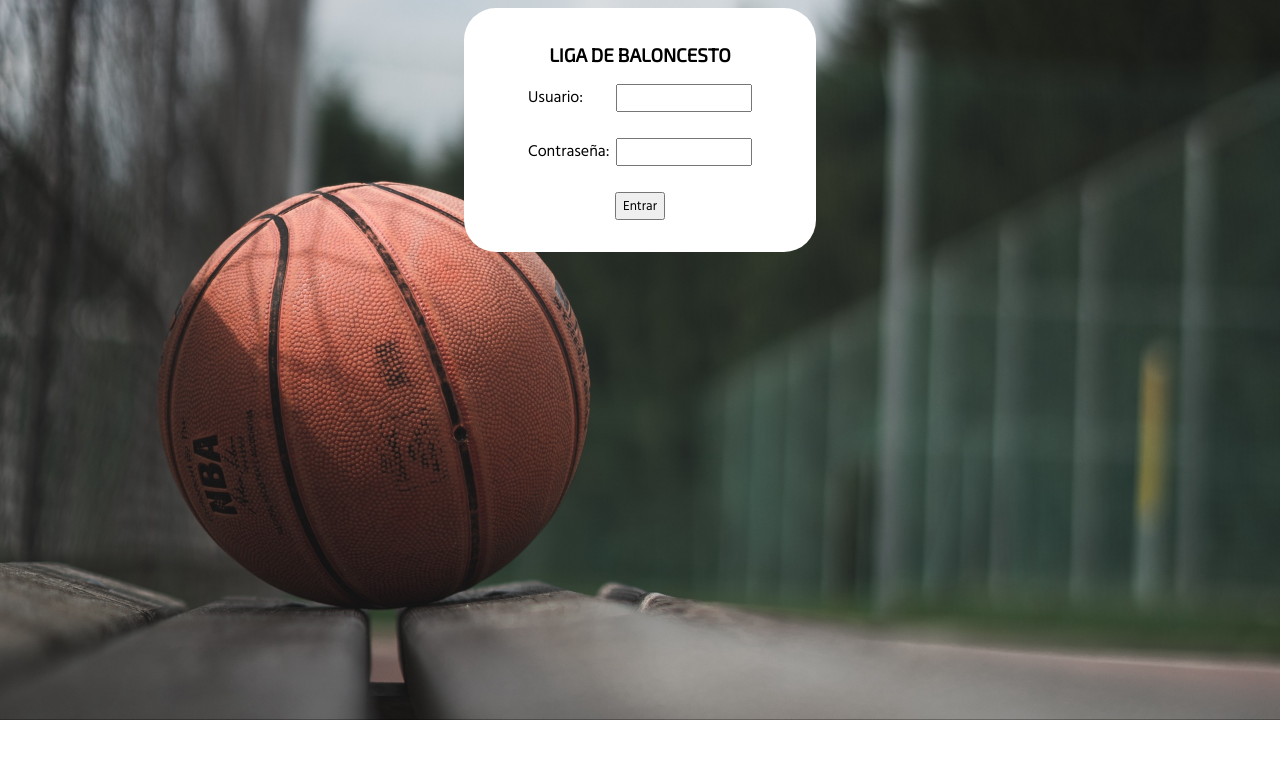
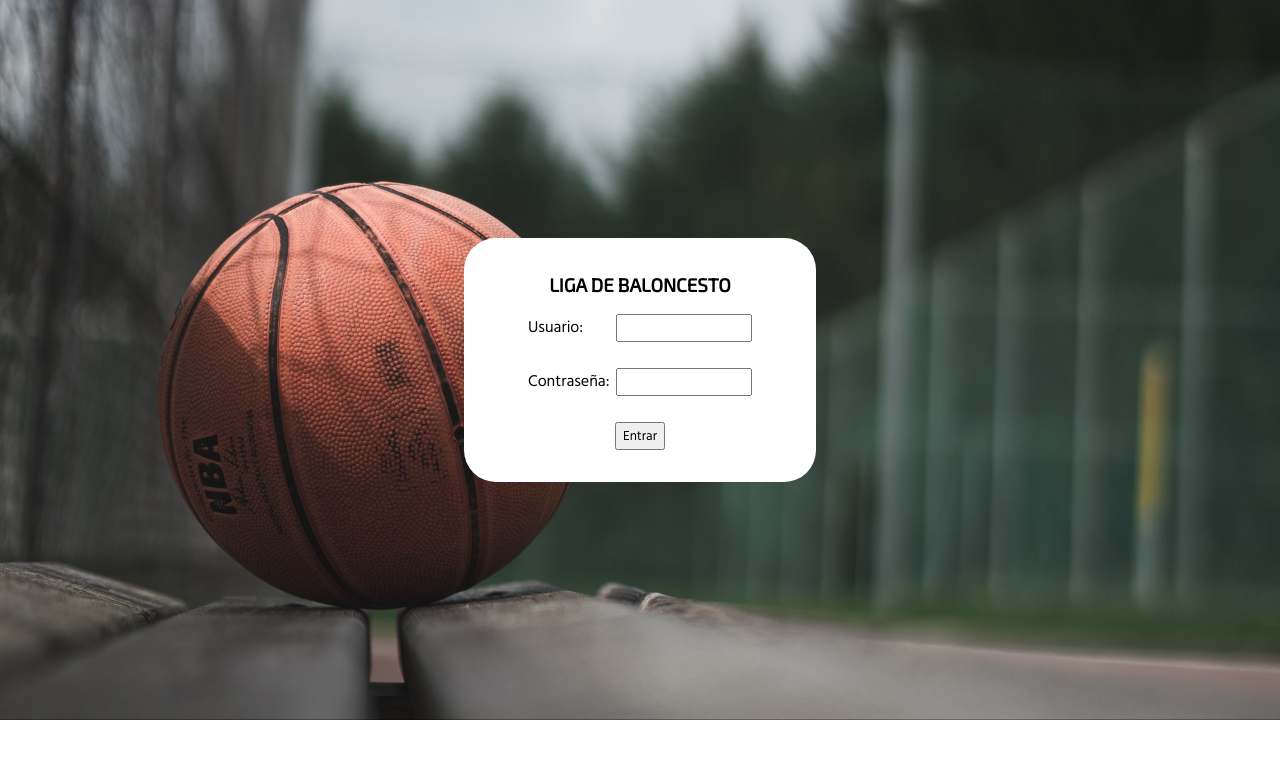
Before and after one commit to AnaCastilla/Proyecto-HLC, a PHP site: page / in a window 1280 px wide. Shown: the top 759 px of the page. Run offline with PHP 8.4, Linux system fonts and the light colour scheme.

Commit message:
Centrado definitivo

```diff
--- a/index.css
+++ b/index.css
@@ -8,7 +8,9 @@ html {
   background-repeat: no-repeat;
   display: flex;
   justify-content: center;
+  align-items: center;
   position: relative;
+  height: 90vh;
 }
 .formulario {
   background-color: white;
```
